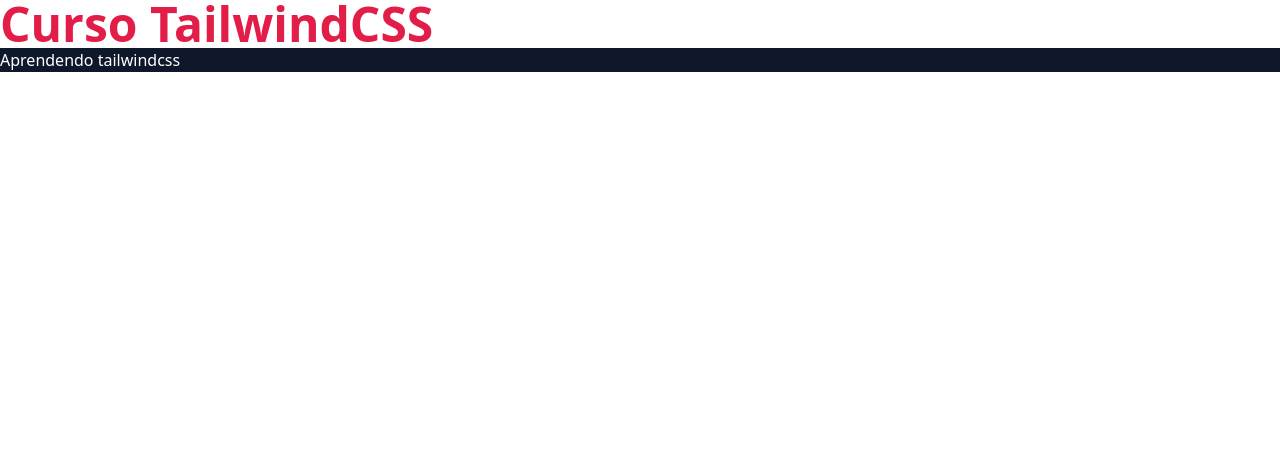
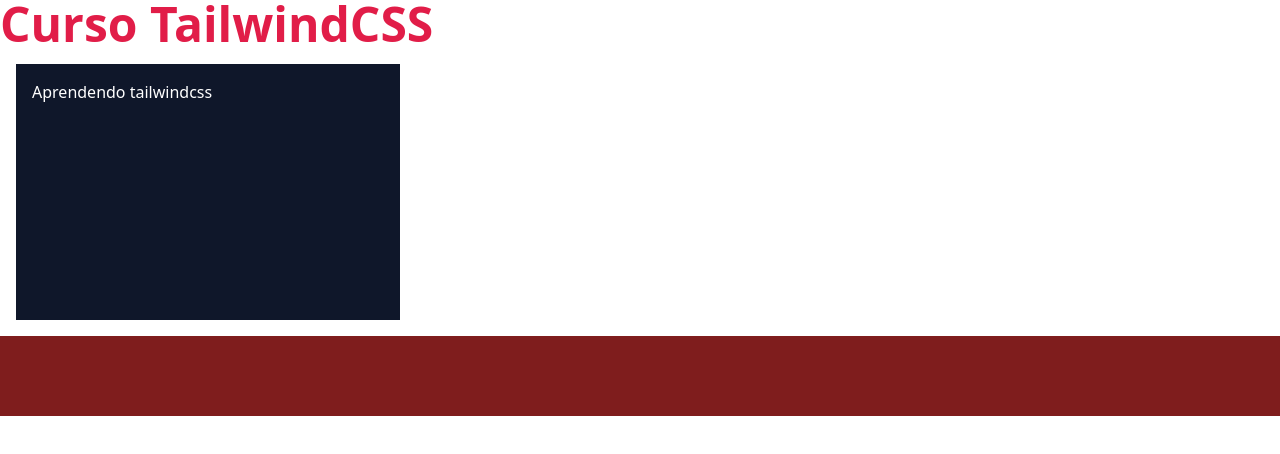
Before and after one commit to celsodavid/tailwindcss-training, a website: page src/index.html in a window 1280 px wide. Drawn offline with Linux system fonts and the light colour scheme.

Commit message:
(feat): manipulando espacamentos

```diff
--- a/src/index.html
+++ b/src/index.html
@@ -9,8 +9,10 @@
 <body>
     <h1 class="text-5xl font-bold text-rose-600">Curso TailwindCSS</h1>
 
-    <div class="bg-slate-900">
-        <h2 class="text-white">Aprendendo tailwindcss</h2>
+    <div class="bg-slate-900 w-96 h-64 mx-4 my-4 ">
+        <h2 class="text-white p-4">Aprendendo tailwindcss</h2>
     </div>
+
+    <div class="bg-red-900 w-full h-20"></div>
 </body>
 </html>
```
Also changed, not shown: README.md, styles/output.css.
